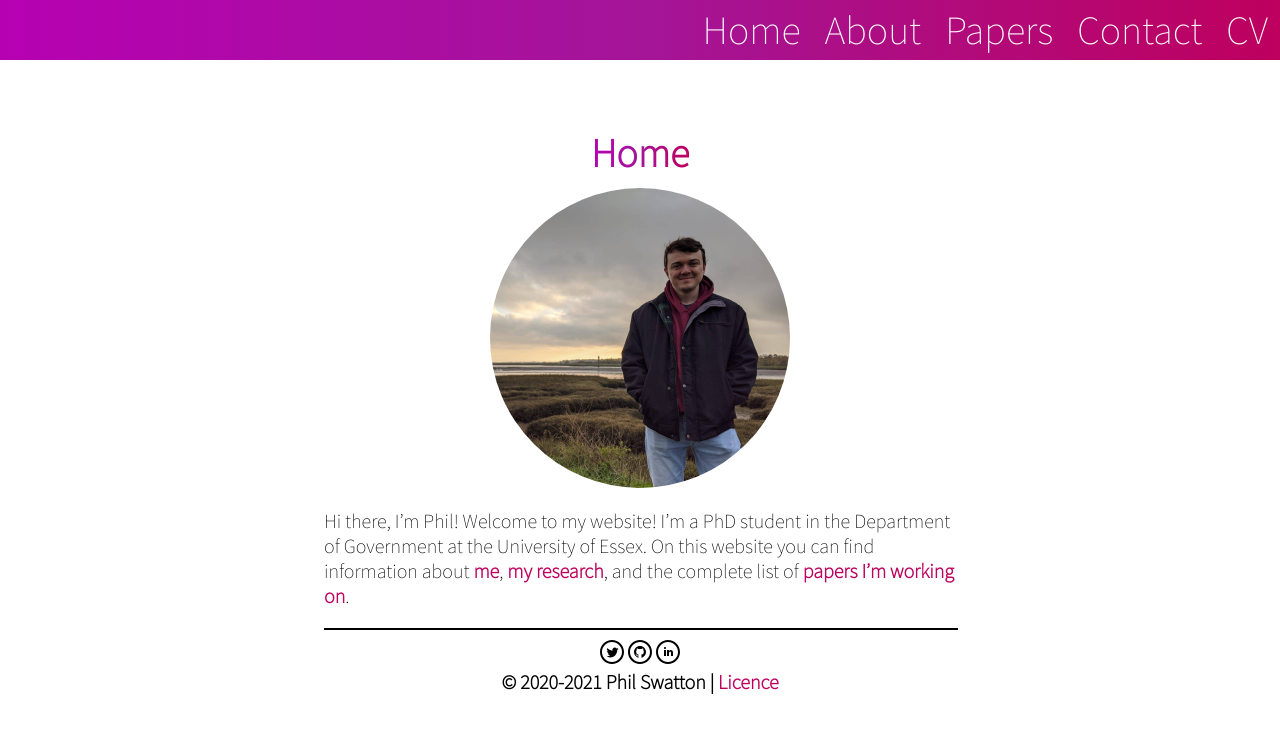
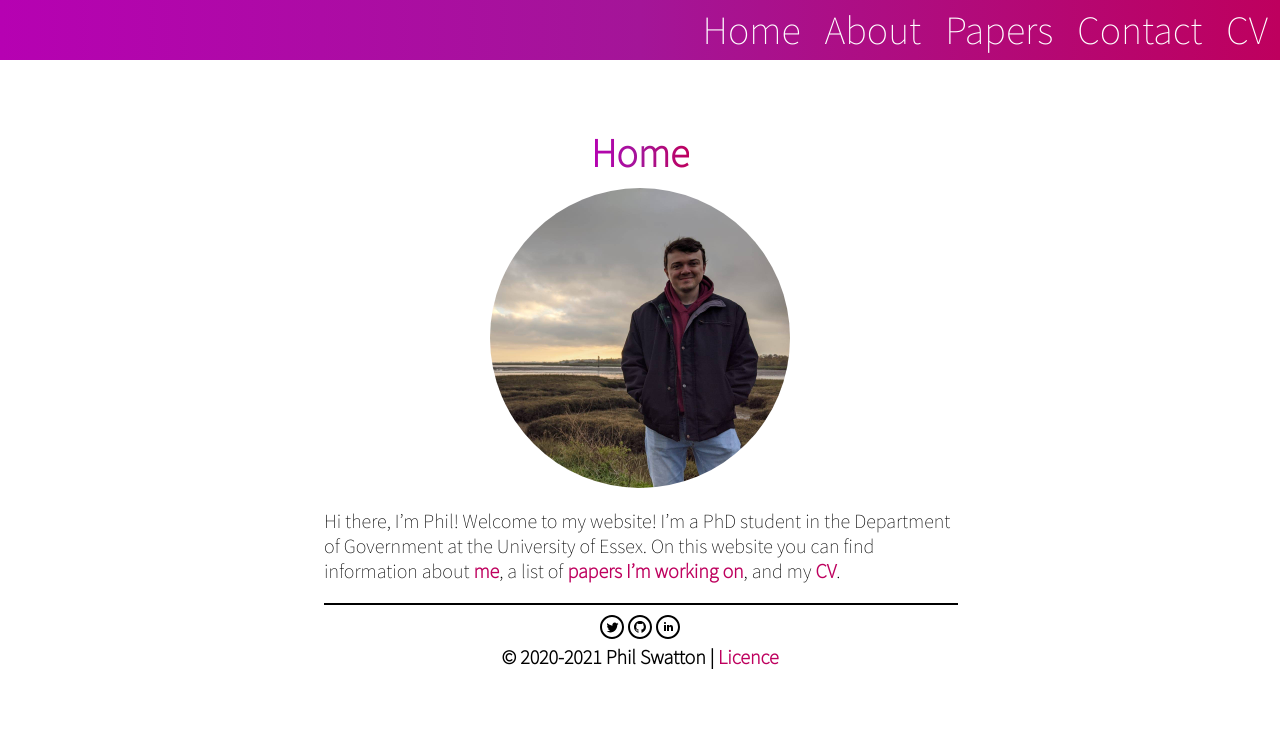
Before and after one commit to philswatton/philswatton.github.io, a Jekyll site: the page built from index.md, in a window 1280 px wide. Shown: the top 733 px of the page. Built offline with Jekyll 4.4.1, drawn with Linux system fonts in a browser that asks for light colours.

Commit message:
updated home page

```diff
--- a/index.md
+++ b/index.md
@@ -5,4 +5,4 @@ css: home.css
 ---
 <img src="/assets/images/me.jpg">
 
-Hi there, I'm Phil! Welcome to my website! I'm a PhD student in the Department of Government at the University of Essex. On this website you can find information about [me](\about), [my research](\research), and the complete list of [papers I'm working on](\publications).
+Hi there, I'm Phil! Welcome to my website! I'm a PhD student in the Department of Government at the University of Essex. On this website you can find information about [me](\about), a list of [papers I'm working on](\publications), and my [CV](\philswatton_cv.pdf).
```
